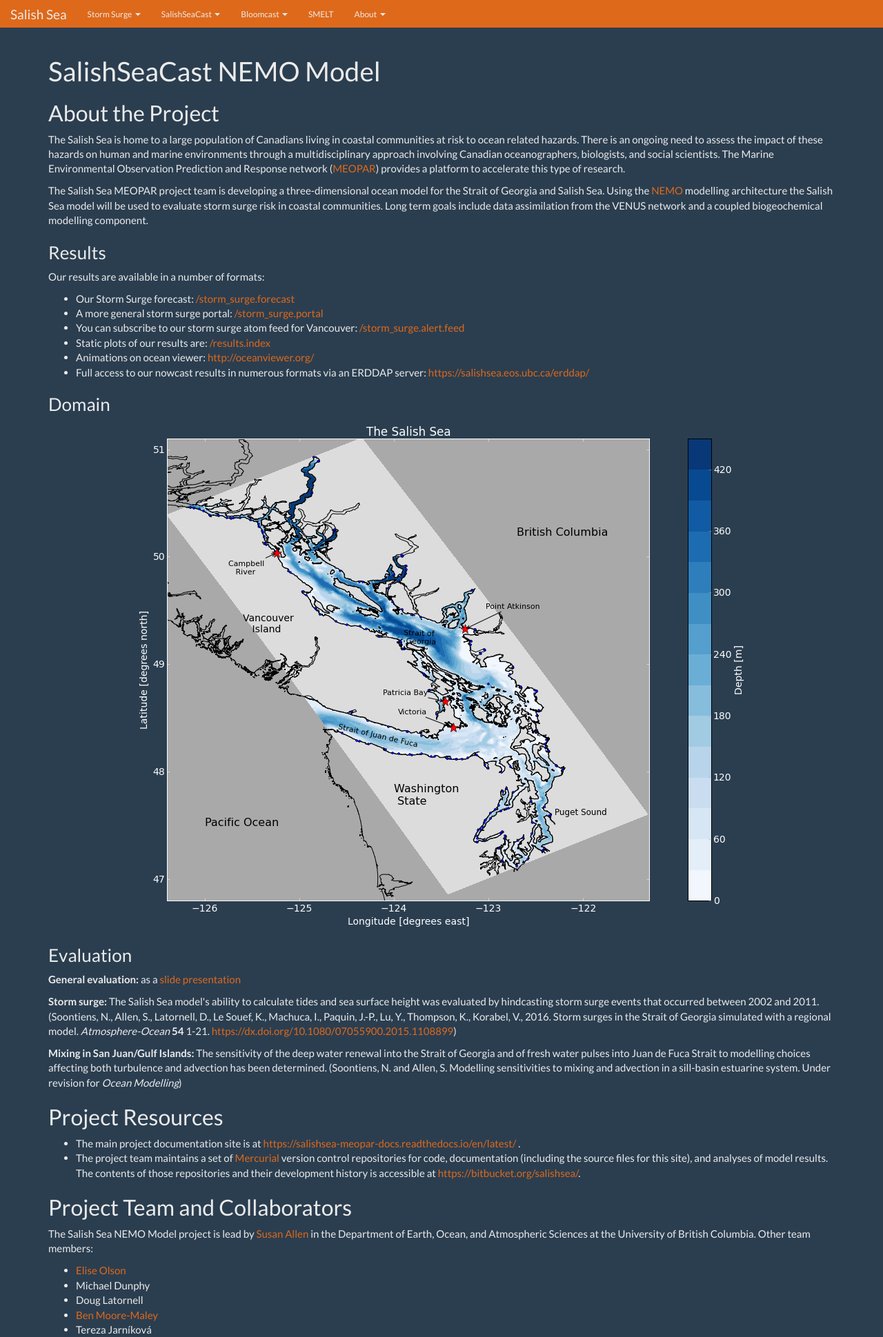
After one commit to SalishSeaCast/salishsea-site, a Python web app: template salishsea_site/templates/about_salishseacast.mako in a window 1280 px wide. The commit adds this page. Shown: the top 1939 px of the page at 69% size. Run offline with Mako, Linux system fonts and the light colour scheme; the template is opened without the code that fills it, so the values that code supplies are empty; some libraries are stand-ins or nearby versions.

Commit message:
Add routes, view, template & static content for SalishSeaCast about page.

```diff
--- a/salishsea_site/__init__.py
+++ b/salishsea_site/__init__.py
@@ -60,6 +60,9 @@ def _salishseacast_routes(config):
         'storm_surge.alert.feed',
         'storm-surge/atom/{filename}')
     config.add_route(
+        'salishseacast.about',
+        'nemo/')
+    config.add_route(
         'results.index',
         'nemo/results/')
     config.add_route(
@@ -91,6 +94,9 @@ def _salishseacast_routes(config):
         'results.index.html',
         'nemo/results/index.html')
     config.add_route(
+        'nemo.index.html',
+        'nemo/index.html')
+    config.add_route(
         'results.nowcast.publish.html',
         'nemo/results/nowcast/publish_{results_date}.html')
     config.add_route(
--- /dev/null
+++ b/salishsea_site/templates/about_salishseacast.mako
@@ -0,0 +1,217 @@
+## Copyright 2013-2016 The Salish Sea MEOPAR Contributors
+## and The University of British Columbia
+##
+## Licensed under the Apache License, Version 2.0 (the "License");
+## you may not use this file except in compliance with the License.
+## You may obtain a copy of the License at
+##
+##    http://www.apache.org/licenses/LICENSE-2.0
+##
+## Unless required by applicable law or agreed to in writing, software
+## distributed under the License is distributed on an "AS IS" BASIS,
+## WITHOUT WARRANTIES OR CONDITIONS OF ANY KIND, either express or implied.
+## See the License for the specific language governing permissions and
+## limitations under the License.
+
+<%inherit file="site.mako"/>
+
+<%block name="title">
+  SalishSeaCast NEMO Model
+</%block>
+
+<div class="container">
+  <div class="row">
+    <div class="col-md-12">
+      <h1>SalishSeaCast NEMO Model</h1>
+
+      <h2>About the Project</h2>
+      <p>
+        The Salish Sea is home to a large population of Canadians living in coastal communities
+        at risk to ocean related hazards.
+        There is an ongoing need to assess the impact of these hazards on human and
+        marine environments through a multidisciplinary approach involving Canadian oceanographers,
+        biologists,
+        and social scientists.
+        The Marine Environmental Observation Prediction and Response network
+        (<a href="http://meopar.ca/">MEOPAR</a>)
+        provides a platform to accelerate this type of research.
+      </p>
+      <p>
+        The Salish Sea MEOPAR project team is developing a three-dimensional ocean model
+        for the Strait of Georgia and Salish Sea.
+        Using the
+        <a href="http://www.nemo-ocean.eu/">NEMO</a>
+        modelling architecture the Salish Sea model will be used to evaluate
+        storm surge risk in coastal communities.
+        Long term goals include data assimilation from the VENUS network and a coupled
+        biogeochemical modelling component.
+      </p>
+
+      <h3>Results</h3>
+      <p>Our results are available in a number of formats:</p>
+      <ul>
+        <li>
+          Our Storm Surge forecast:
+          <a href=${request.route_url('storm_surge.forecast')}>${request.route_url('storm_surge.forecast')}</a>
+        </li>
+        <li>
+          A more general storm surge portal:
+          <a href=${request.route_url('storm_surge.portal')}>${request.route_url('storm_surge.portal')}</a>
+        </li>
+        <li>
+          You can subscribe to our storm surge atom feed for Vancouver:
+          <a href=${request.route_url('storm_surge.alert.feed', filename='pmv.xml')}>
+            ${request.route_url('storm_surge.alert.feed', filename='pmv.xml')}
+          </a>
+        </li>
+        <li>
+          Static plots of our results are:
+          <a href=${request.route_url('results.index')}>${request.route_url('results.index')}</a>
+        </li>
+        <li>
+          Animations on ocean viewer:
+          <a href="http://oceanviewer.org">http://oceanviewer.org/</a>
+        </li>
+        <li>
+          Full access to our nowcast results in numerous formats via an ERDDAP server:
+          <a href="https://salishsea.eos.ubc.ca/erddap/">https://salishsea.eos.ubc.ca/erddap/</a>
+        </li>
+      </ul>
+
+      <h3>Domain</h3>
+      <img class="img-responsive center-block"
+           src="${request.static_path('salishsea_site:static/img/SalishSeaImage.png')}"
+           alt="SalishSeaCast NEMO Model Domain">
+
+      <h3>Evaluation</h3>
+      <p>
+        <strong>General evaluation:</strong> as a
+        <a href=${request.static_path('salishsea_site:static/pdf/model_evaluation_summary.pdf')}>slide presentation</a>
+      </p>
+      <p>
+        <strong>Storm surge:</strong>
+        The Salish Sea model's ability to calculate tides and sea surface height was evaluated
+        by hindcasting storm surge events that occurred between 2002 and 2011.
+        (Soontiens, N., Allen, S., Latornell, D., Le Souef, K., Machuca, I., Paquin, J.-P.,
+        Lu, Y., Thompson, K., Korabel, V., 2016.
+        Storm surges in the Strait of Georgia simulated with a regional model.
+        <em>Atmosphere-Ocean</em> <strong>54</strong> 1-21.
+        <a href="https://dx.doi.org/10.1080/07055900.2015.1108899">https://dx.doi.org/10.1080/07055900.2015.1108899</a>)
+      </p>
+      <p>
+        <strong>Mixing in San Juan/Gulf Islands:</strong>
+        The sensitivity of the deep water renewal into the Strait of Georgia and of fresh water
+        pulses into Juan de Fuca Strait to modelling choices affecting both turbulence and
+        advection has been determined.
+        (Soontiens, N. and Allen, S.
+        Modelling sensitivities to mixing and advection in a sill-basin estuarine system.
+        Under revision for <em>Ocean Modelling</em>)
+      </p>
+
+      <h2>Project Resources</h2>
+      <ul>
+        <li>
+          The main project documentation site is at
+          <a href="https://salishsea-meopar-docs.readthedocs.io/en/latest/">
+            https://salishsea-meopar-docs.readthedocs.io/en/latest/
+          </a>.
+        </li>
+        <li>
+          The project team maintains a set of
+          <a href="https://www.mercurial-scm.org/">Mercurial</a>
+          version control repositories for code,
+          documentation
+          (including the source files for this site),
+          and analyses of model results.
+          The contents of those repositories and their development history is accessible at
+          <a href="https://bitbucket.org/salishsea/">https://bitbucket.org/salishsea/</a>.
+        </li>
+      </ul>
+
+      <h2>Project Team and Collaborators</h2>
+      <p>
+        The Salish Sea NEMO Model project is lead by
+        <a href="https://www.eoas.ubc.ca/~sallen/">Susan Allen</a>
+        in the Department of Earth, Ocean, and Atmospheric Sciences
+        at the University of British Columbia.
+        Other team members:
+      </p>
+      <ul>
+        <li><a href="https://www.eoas.ubc.ca/~eolson/">Elise Olson</a></li>
+        <li>Michael Dunphy</li>
+        <li>Doug Latornell</li>
+        <li><a href="http://www.eoas.ubc.ca/about/grad/B.Moore-Maley.html">Ben Moore-Maley</a></li>
+        <li>Tereza Jarníková</li>
+        <li><a href="https://ca.linkedin.com/in/jie-liu-0a93a5ab">Jie Liu</a></li>
+        <li><a href="http://www.nancysoontiens.com">Nancy Soontiens</a> (emeritus)</li>
+        <li>Kate Le Souëf (emeritus)</li>
+        <li>Idalia Machuca (emeritus)</li>
+        <li>Muriel Dunn (emeritus)</li>
+        <li>James Petrie (emeritus)</li>
+      </ul>
+      <p>
+        The team collaborates with other
+        <a href="http://meopar.ca/">MEOPAR</a>
+        funded research teams at UBC:
+      </p>
+      <ul>
+        <li>
+          The observations team in EOAS lead by
+          <a href="https://www.eoas.ubc.ca/~rich/research.html">Rich Pawlowicz</a>:
+          <ul>
+            <li>Mark Halverson</li>
+            <li>Romain Di Costanzo</li>
+            <li>Chuning Wang (emeritus)</li>
+          </ul>
+        </li>
+        <li>
+          The impacts and indictors of marine hazards team in the UBC School of Community and Regional Planning lead by
+          <a href="https://sites.google.com/site/stephanieechang1/home">Stephanie Chang</a>:
+          <ul>
+            <li>Jackie Yip</li>
+            <li>Rebecca Chaster</li>
+            <li>Ashley Lowcock</li>
+            <li>Michelle Marteleira</li>
+            <li>Greg Oulahen</li>
+            <li>Shona van Zijll de jong (emeritus)</li>
+            <li>Christopher Carter (emeritus)</li>
+          </ul>
+        </li>
+      </ul>
+      <p>
+        We also collaborate with
+        <a href="http://meopar.ca/">MEOPAR</a>
+        researchers and
+        <a href="http://www.nemo-ocean.eu/">NEMO</a>
+        users across Canada:
+        <ul>
+          <li>Keith Thompson, Dalhousie University</li>
+          <li>Vasily Korabel, Dalhousie University</li>
+          <li>Youyu Lu, Fisheries and Oceans Canada</li>
+          <li>J-P Paquin, Dalhousie University</li>
+          <li>Fatemeh Chegini, Dalhousie University</li>
+          <li>Luc Fillion, Environment Canada</li>
+          <li>Kao-Shen Chung, Environment Canada</li>
+          <li>Weiguang Chang, Environment Canada</li>
+          <li>Jim Christian, Environment Canada</li>
+          <li>Olivier Riche, Environment Canada</li>
+        </ul>
+      </p>
+      <p>
+        and with many other researchers,
+        including:
+        <ul>
+          <li>Mike Foreman, Fisheries and Oceans Canada</li>
+          <li>Charles Hannah, Fisheries and Oceans Canada</li>
+          <li>Debby Ianson, Fisheries and Oceans Canada</li>
+          <li>Diane Masson, Fisheries and Oceans Canada</li>
+          <li>John Morrison, Fisheries and Oceans Canada</li>
+          <li>Paul Myers, University of Alberta</li>
+          <li>Angelica Pena, Fisheries and Oceans Canada</li>
+          <li>Neil Swart, Environment Canada</li>
+          <li>Pramod Thupaki, Fisheries and Oceans Canada</li>
+        </ul>
+      </p>
+    </div>
+  </div>
+</div>
--- a/salishsea_site/templates/nav.mako
+++ b/salishsea_site/templates/nav.mako
@@ -49,7 +49,7 @@
               SalishSeaCast <span class="caret"></span>
             </a>
             <ul class="dropdown-menu" role="menu">
-              <li><a href="https://salishsea.eos.ubc.ca/nemo/index.html">About</a></li>
+              <li><a href=${request.route_url('salishseacast.about')}>About</a></li>
               <li><a href=${request.route_url('results.index')}>Results</a></li>
               <li><a href="https://salishsea.eos.ubc.ca/erddap/">ERDDAP</a></li>
               <li><a href="#">Automation Monitoring</a></li>
```
Also changed, not shown: salishsea_site/views/salishseacast.py (+9 -2 lines), tests/views/test_salishseacast.py (+9 -0 lines), salishsea_site/static/img/SalishSeaImage.png (added), 1 other file.
